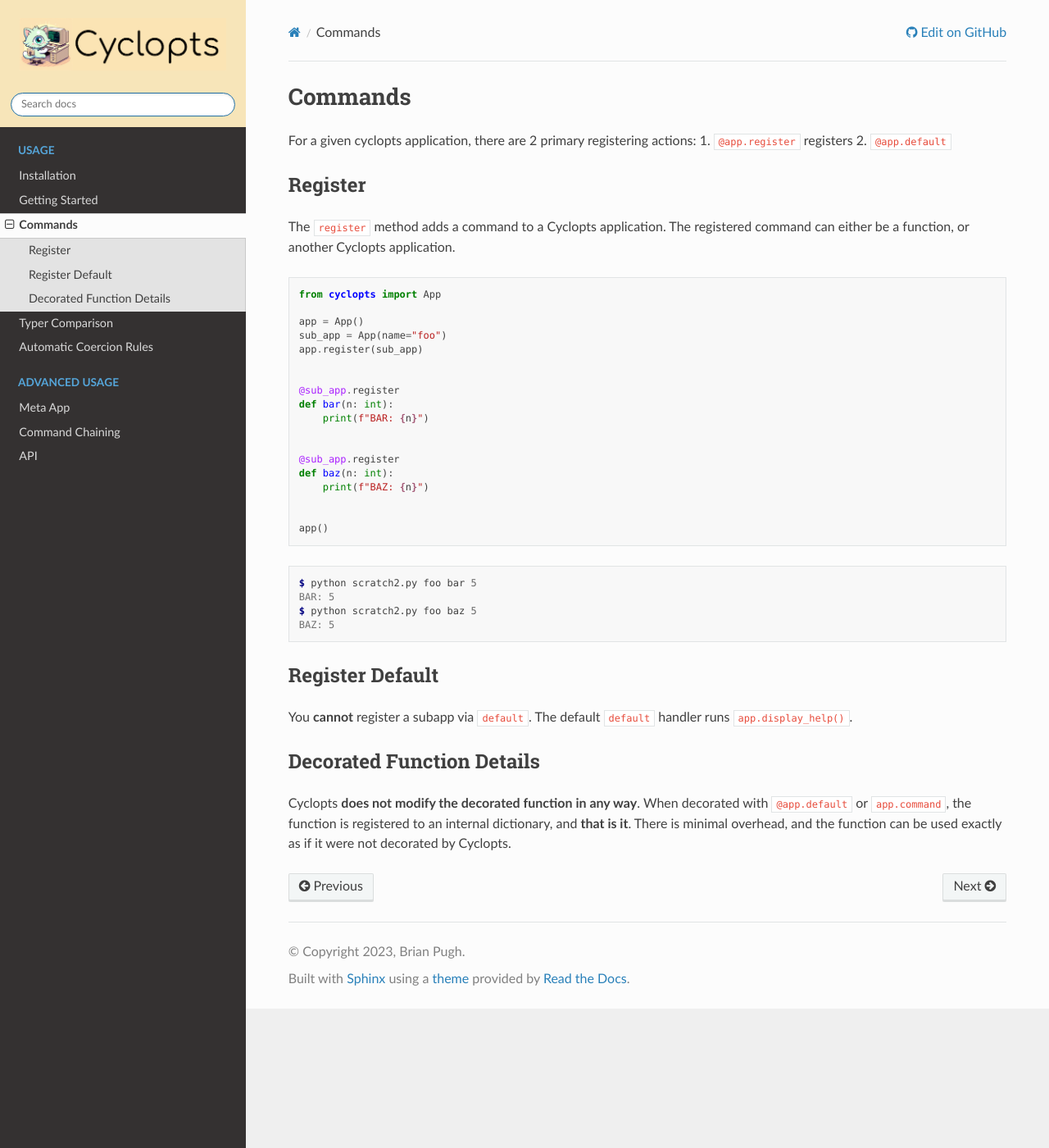
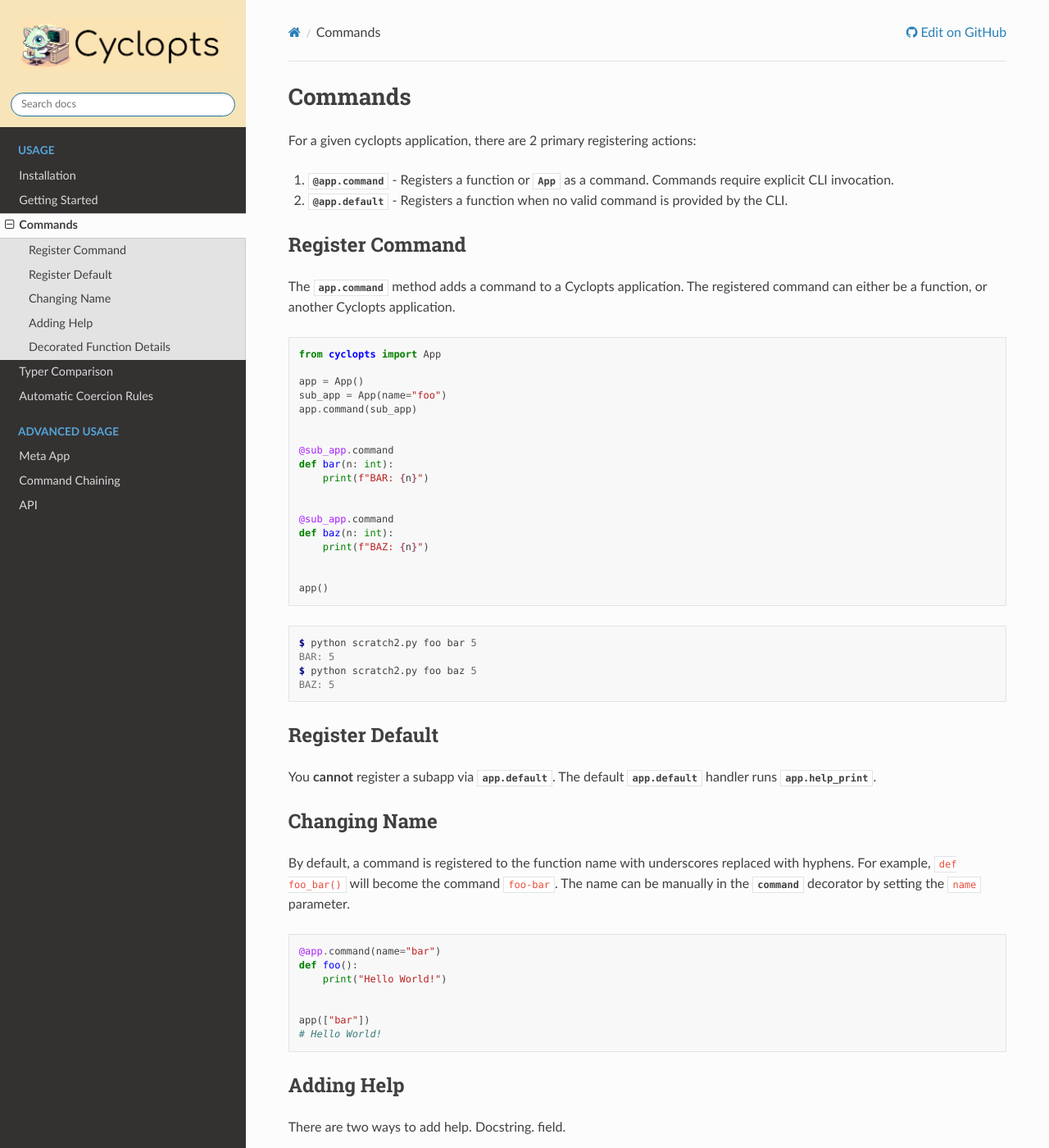
Before and after one commit to BrianPugh/cyclopts, a Sphinx documentation site: the page built from docs/source/commands.rst, in a window 1280 px wide and 1400 px high. Shown: the whole window at 82% size. Built offline with Sphinx 7.4.7 and the Read the Docs theme 2.0.0, drawn with Linux system fonts in a browser that asks for light colours; some of the changed text lies outside the part shown.

Commit message:
more docs

```diff
--- a/docs/source/commands.rst
+++ b/docs/source/commands.rst
@@ -3,14 +3,17 @@ Commands
 ========
 
 For a given cyclopts application, there are 2 primary registering actions:
-1. ``@app.register`` registers
-2. ``@app.default``
+
+1. :meth:`@app.command <cyclopts.App.command>` - Registers a function or :class:`App <cyclopts.App>` as a command.
+   Commands require explicit CLI invocation.
+
+2. :meth:`@app.default <cyclopts.App.default>` - Registers a function when no valid command is provided by the CLI.
 
 
---------
-Register
---------
-The ``register`` method adds a command to a Cyclopts application.
+----------------
+Register Command
+----------------
+The :meth:`app.command <cyclopts.App.command>` method adds a command to a Cyclopts application.
 The registered command can either be a function, or another Cyclopts application.
 
 
@@ -20,15 +23,15 @@ The registered command can either be a function, or another Cyclopts application
 
    app = App()
    sub_app = App(name="foo")
-   app.register(sub_app)
+   app.command(sub_app)
 
 
-   @sub_app.register
+   @sub_app.command
    def bar(n: int):
        print(f"BAR: {n}")
 
 
-   @sub_app.register
+   @sub_app.command
    def baz(n: int):
        print(f"BAZ: {n}")
 
@@ -46,13 +49,37 @@ The registered command can either be a function, or another Cyclopts application
 ----------------
 Register Default
 ----------------
-You **cannot** register a subapp via ``default``.
-The default ``default`` handler runs ``app.display_help()``.
+You **cannot** register a subapp via :meth:`app.default <cyclopts.App.default>`.
+The default :meth:`app.default <cyclopts.App.default>` handler runs :meth:`app.help_print <cyclopts.App.help_print>`.
+
+-------------
+Changing Name
+-------------
+By default, a command is registered to the function name with underscores replaced with hyphens.
+For example, ``def foo_bar()`` will become the command ``foo-bar``.
+The name can be manually in the :meth:`command <cyclopts.App.command>` decorator by setting the ``name`` parameter.
+
+.. code-block:: python
+
+   @app.command(name="bar")
+   def foo():
+       print("Hello World!")
+
+
+   app(["bar"])
+   # Hello World!
+
+-----------
+Adding Help
+-----------
+There are two ways to add help.
+Docstring.
+field.
 
 --------------------------
 Decorated Function Details
 --------------------------
 Cyclopts **does not modify the decorated function in any way**.
-When decorated with ``@app.default`` or ``app.command``, the function is registered
-to an internal dictionary, and **that is it**.
+When decorated with :meth:`@app.default <cyclopts.App.default>`` or :meth:`@app.command <cyclopts.App.command>`, the function is only registered
+to an internal dictionary.
 There is minimal overhead, and the function can be used exactly as if it were not decorated by Cyclopts.
```
